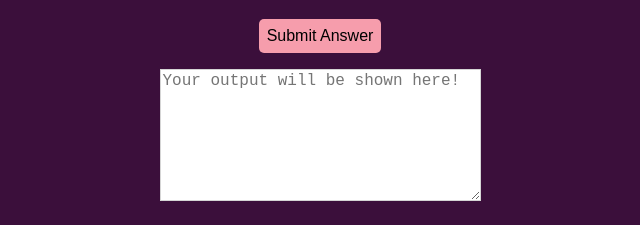
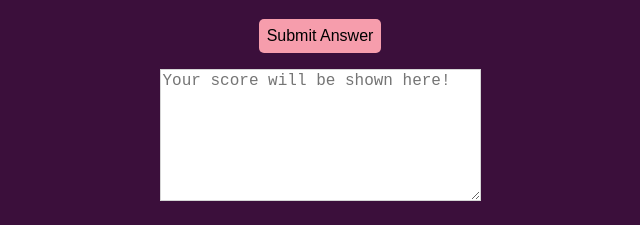
Before and after one commit to mehreenZahid/neogcamp-lesson-8, a plain HTML site: page quiz.html in a window 1280 px wide. Shown: the part 366-617 px from the top of the page, 320-960 px from the left. Drawn offline with Linux system fonts and the light colour scheme.

Commit message:
refactor

```diff
--- a/quiz.html
+++ b/quiz.html
@@ -33,7 +33,7 @@
         </form>
         <button id="submit-ans-btn">Submit Answer</button>
         <div class="txt-output">
-            <textarea id="output" id="" cols="30" rows="7" placeholder="Your output will be shown here!" disabled></textarea>
+            <textarea id="output" id="" cols="30" rows="7" placeholder="Your score will be shown here!" disabled></textarea>
         </div>
     </div>
 
```
